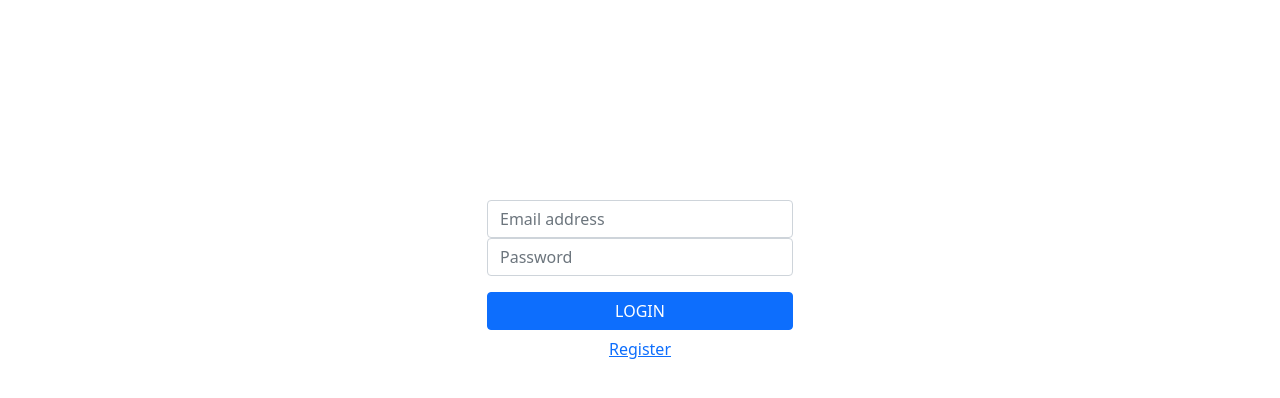
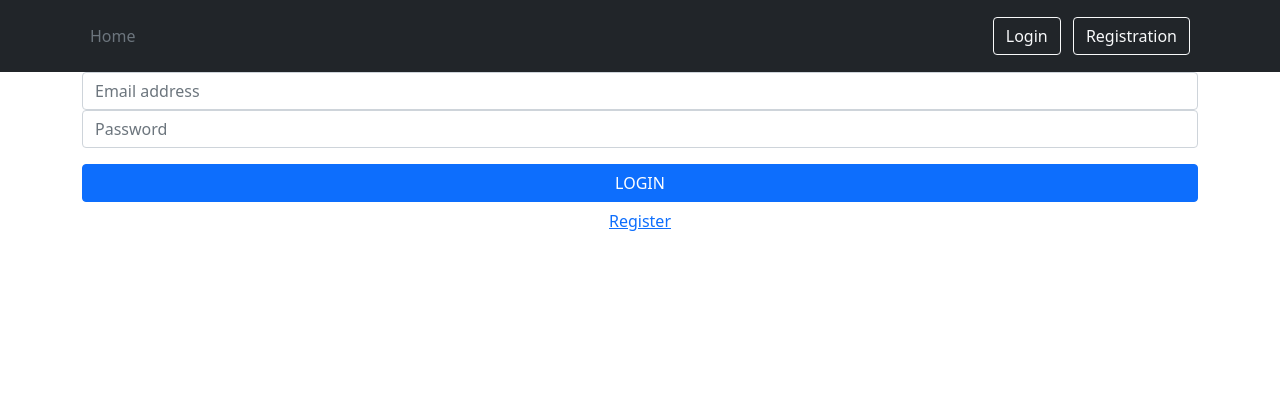
Before and after one commit to Temych67/Demo_test_site_Django, a Django app: page /login/ in a window 1280 px wide. Shown: the top 398 px of the page. Run offline with Django 4.2, Linux system fonts and the light colour scheme.

Commit message:
updating html files and views

```diff
--- a/simple_test_site/main_app/templates/main_app_templates/home_page.html
+++ b/simple_test_site/main_app/templates/main_app_templates/home_page.html
@@ -2,21 +2,46 @@
 <html lang="en">
 <head>
     <meta charset="UTF-8">
-    <title>Title</title>
+    <title>Main page</title>
     <link rel="stylesheet" href="https://cdn.jsdelivr.net/npm/bootstrap@5.1.3/dist/css/bootstrap.min.css" integrity="sha384-1BmE4kWBq78iYhFldvKuhfTAU6auU8tT94WrHftjDbrCEXSU1oBoqyl2QvZ6jIW3" crossorigin="anonymous">
+    <style type="text/css">
+        .a {
+            padding-left: 100 px;
+        }
+    </style>
 </head>
     <body>
-        <header class="bd-header bg-dark py-3 d-flex align-items-stretch border-bottom border-dark">
-          <div class="container-fluid d-flex align-items-center">
-            <h1 class="d-flex align-items-center fs-4 text-white mb-0">
-                 {% if request.user.is_authenticated %}
-                    {{request.user.username}}
-                    <a class="ms-auto link-light" hreflang="ar" href="{% url 'logout' %}"><i class="fa fa-sign-out" aria-hidden="true"></i> Log out</a>
-            </h1>
-                {% else %}
-                      <a href="{% url 'registration' %}" class="ms-auto link-light" hreflang="ar">Registration</a>
+
+    <header class="p-3 bg-dark text-white">
+        <div class="container">
+          <div class="d-flex flex-wrap align-items-center justify-content-center justify-content-lg-start">
+
+            <ul class="nav col-12 col-lg-auto me-lg-auto mb-2 justify-content-center mb-md-0">
+              <li><a href="{% url 'home_page' %}" class="nav-link px-2 text-secondary">Home</a></li>
+                {% if request.user.is_authenticated %}
+              <li><p class="nav-link px-2 text-white">{{request.user.username}}</p></li>
                 {% endif %}
+<!--              <li><a href="#" class="nav-link px-2 text-white">Pricing</a></li>-->
+<!--              <li><a href="#" class="nav-link px-2 text-white">FAQs</a></li>-->
+<!--              <li><a href="#" class="nav-link px-2 text-white">About</a></li>-->
+            </ul>
+
+            <div class="text-end">
+
+                    {% if request.user.is_authenticated %}
+                        <a type="button" type="button" class="btn btn-outline-light me-2" href="{% url 'logout' %}">Log out</a>
+                        <a type="button" class="btn btn-outline-light me-2" href="{% url 'admin:index' %}">link to admin panel</a>
+                </h1>
+                    {% else %}
+                          <a type="button" class="btn btn-outline-light me-2" href="{% url 'login' %}">Login</a>
+                          <a type="button" class="btn btn-outline-light me-2" href="{% url 'registration' %}">Registration</a>
+                    {% endif %}
+            </div>
           </div>
-        </header>
+        </div>
+    </header>
+		{% block content %}
+
+		{% endblock content %}
     </body>
 </html>
--- a/simple_test_site/main_app/templates/main_app_templates/login.html
+++ b/simple_test_site/main_app/templates/main_app_templates/login.html
@@ -1,8 +1,10 @@
 <!DOCTYPE html>
+{% extends 'main_app_templates/home_page.html' %}
+
 <html lang="en">
 <head>
     <meta charset="UTF-8">
-    <title>Registration</title>
+    <title>Login</title>
     <link rel="stylesheet" href="https://cdn.jsdelivr.net/npm/bootstrap@5.1.3/dist/css/bootstrap.min.css" integrity="sha384-1BmE4kWBq78iYhFldvKuhfTAU6auU8tT94WrHftjDbrCEXSU1oBoqyl2QvZ6jIW3" crossorigin="anonymous">
 <style type="text/css">
     .container{
@@ -12,6 +14,10 @@
 </style>
 </head>
 <body>
+		{% block content %}
+
+
+
     <div class="container">
          <form method="POST">{% csrf_token %}
 
@@ -54,5 +60,6 @@
 					</div>
 				</form>
     </div>
+		{% endblock content %}
 </body>
 </html>
--- a/simple_test_site/main_app/templates/main_app_templates/registration.html
+++ b/simple_test_site/main_app/templates/main_app_templates/registration.html
@@ -1,4 +1,5 @@
 <!DOCTYPE html>
+{% extends 'main_app_templates/home_page.html' %}
 <html lang="en">
 <head>
     <meta charset="UTF-8">
@@ -11,6 +12,7 @@
 </style>
 </head>
 <body>
+	{% block content %}
     <div class="container">
          <form class="form-signin" method="post">{% csrf_token %}
 
@@ -44,5 +46,6 @@
                 </div>
          </form>
     </div>
+		{% endblock content %}
 </body>
 </html>
--- a/simple_test_site/main_app/views.py
+++ b/simple_test_site/main_app/views.py
@@ -77,6 +77,8 @@ def login_view(request):
             password = request.POST['password']
             user = authenticate(email=email, password=password)
             if not user.is_email_verified:
+                messages.add_message(request, messages.ERROR,
+                                     'Your email is not verified')
                 return render(request, 'main_app_templates/email_template.html')
             elif user:
                 login(request, user)
@@ -105,8 +107,6 @@ def activate_user(request, uidb64, token):
         user.is_email_verified = True
         user.save()
 
-        messages.add_message(request, messages.SUCCESS,
-                             'Email verified, you can now login')
         return redirect(reverse('login'))
 
-    return render(request, 'authentication/activate-failed.html', {"user": user})
+    return render(request, 'main_app/email_template.html')
```
Also changed, not shown: simple_test_site/main_app/templates/main_app_templates/email_template.html (+7 -0 lines). Lines whose indentation alone changed are shown as unchanged.
